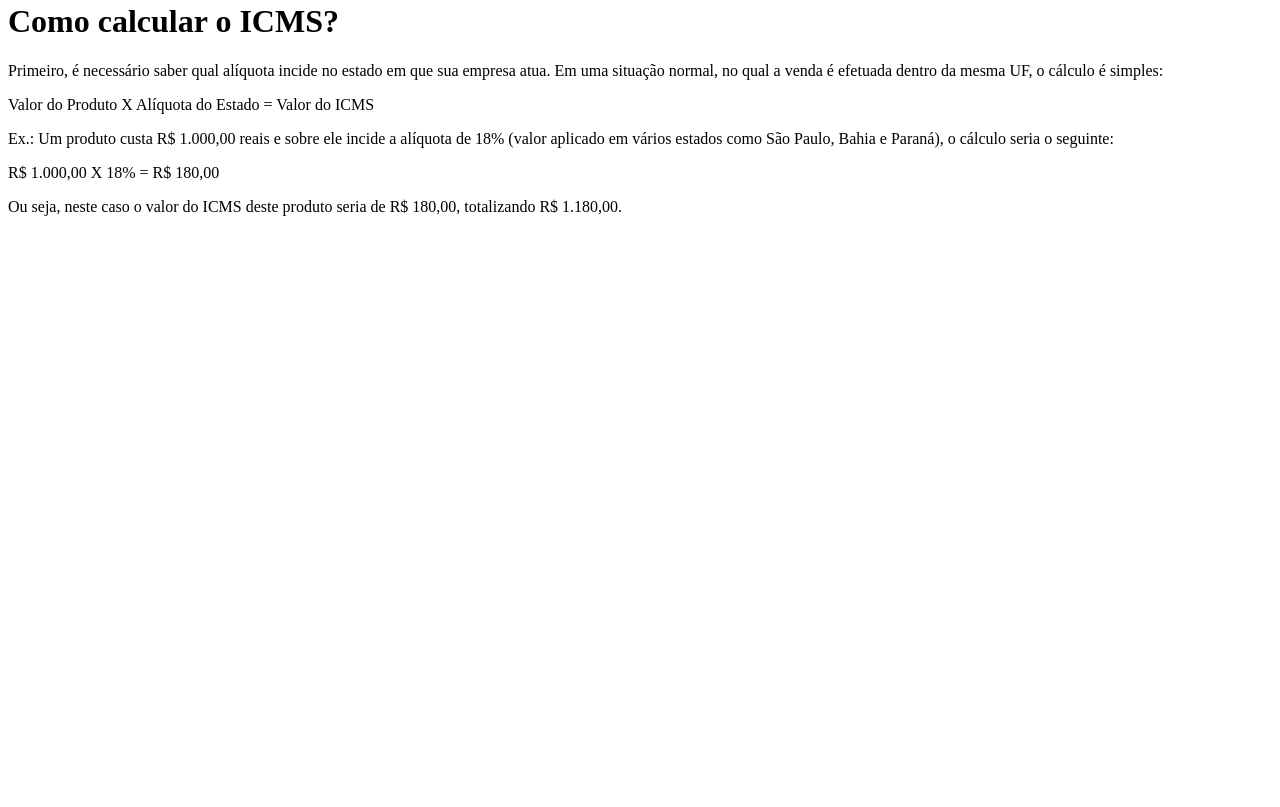
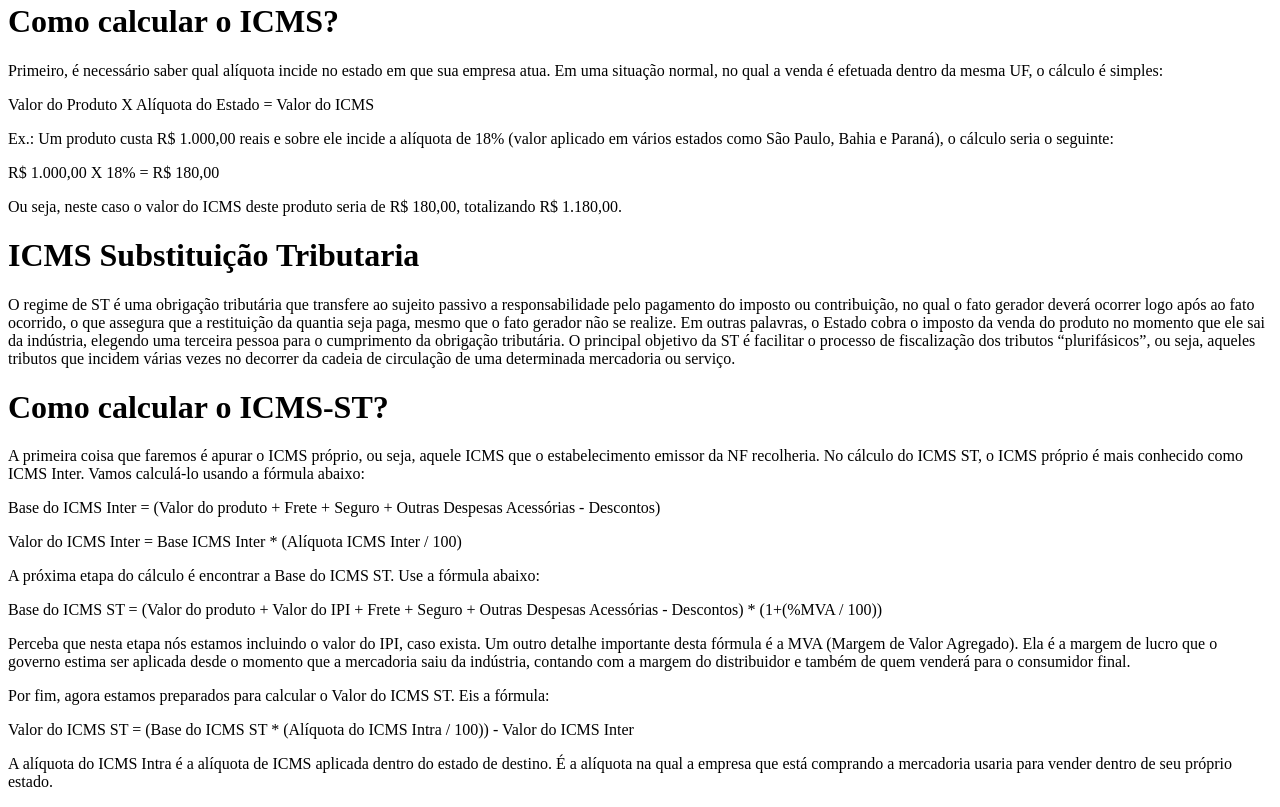
Before and after one commit to alpdias/calculadora-icms, a plain HTML site: page src/index.html in a window 1280 px wide. Shown: the part 366-1173 px from the top of the page. Before the commit the page ends 800 px from the top, so only its background shows below. Drawn offline with Linux system fonts and the light colour scheme.

Commit message:
update texts

```diff
--- a/src/index.html
+++ b/src/index.html
@@ -65,6 +65,31 @@ Criado em 07/2020
                 estados como São Paulo, Bahia e Paraná), o cálculo seria o seguinte:</p>
             <p>R$ 1.000,00 X 18% = R$ 180,00</p>
             <p>Ou seja, neste caso o valor do ICMS deste produto seria de R$ 180,00, totalizando R$ 1.180,00.</p>
+            <h1>ICMS Substituição Tributaria</h1>
+            <p>O regime de ST é uma obrigação tributária que transfere ao sujeito passivo a responsabilidade
+                pelo pagamento do imposto ou contribuição, no qual o fato gerador deverá ocorrer logo após
+                ao fato ocorrido, o que assegura que a restituição da quantia seja paga, mesmo que o fato
+                gerador não se realize. Em outras palavras, o Estado cobra o imposto da venda do produto no
+                momento que ele sai da indústria, elegendo uma terceira pessoa para o cumprimento da obrigação
+                tributária. O principal objetivo da ST é facilitar o processo de fiscalização dos tributos
+                “plurifásicos”, ou seja, aqueles tributos que incidem várias vezes no decorrer da cadeia de
+                circulação de uma determinada mercadoria ou serviço.</p>
+            <h1>Como calcular o ICMS-ST?</h1>
+            <p>A primeira coisa que faremos é apurar o ICMS próprio, ou seja, aquele ICMS que o estabelecimento
+                emissor da NF recolheria. No cálculo do ICMS ST, o ICMS próprio é mais conhecido como ICMS Inter.
+                Vamos calculá-lo usando a fórmula abaixo:</p>
+            <p>Base do ICMS Inter = (Valor do produto + Frete + Seguro + Outras Despesas Acessórias - Descontos)</p>
+            <p>Valor do ICMS Inter = Base ICMS Inter * (Alíquota ICMS Inter / 100)</p>
+            <p>A próxima etapa do cálculo é encontrar a Base do ICMS ST. Use a fórmula abaixo:</p>
+            <p>Base do ICMS ST = (Valor do produto + Valor do IPI + Frete + Seguro + Outras Despesas Acessórias - Descontos) * (1+(%MVA / 100))</p>
+            <p>Perceba que nesta etapa nós estamos incluindo o valor do IPI, caso exista. Um outro detalhe
+                importante desta fórmula é a MVA (Margem de Valor Agregado). Ela é a margem de lucro que o
+                governo estima ser aplicada desde o momento que a mercadoria saiu da indústria, contando com
+                a margem do distribuidor e também de quem venderá para o consumidor final.</p>
+            <p>Por fim, agora estamos preparados para calcular o Valor do ICMS ST. Eis a fórmula:</p>
+            <p>Valor do ICMS ST = (Base do ICMS ST * (Alíquota do ICMS Intra / 100)) - Valor do ICMS Inter</p>
+            <p>A alíquota do ICMS Intra é a alíquota de ICMS aplicada dentro do estado de destino. É a alíquota
+                na qual a empresa que está comprando a mercadoria usaria para vender dentro de seu próprio estado.</p>
         </div>
         <script src="javascript/main.js"></script>
     </body>
```
